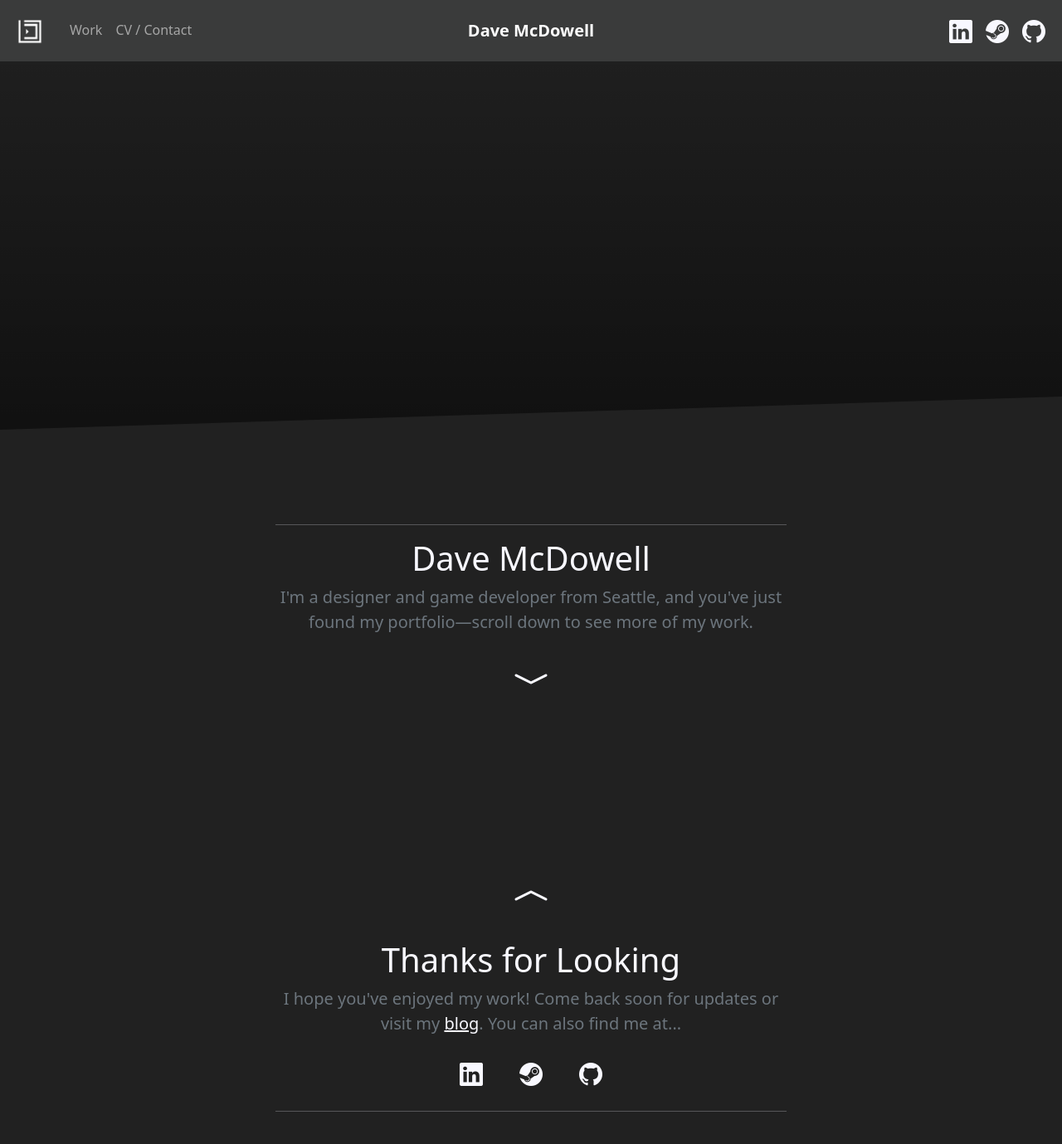
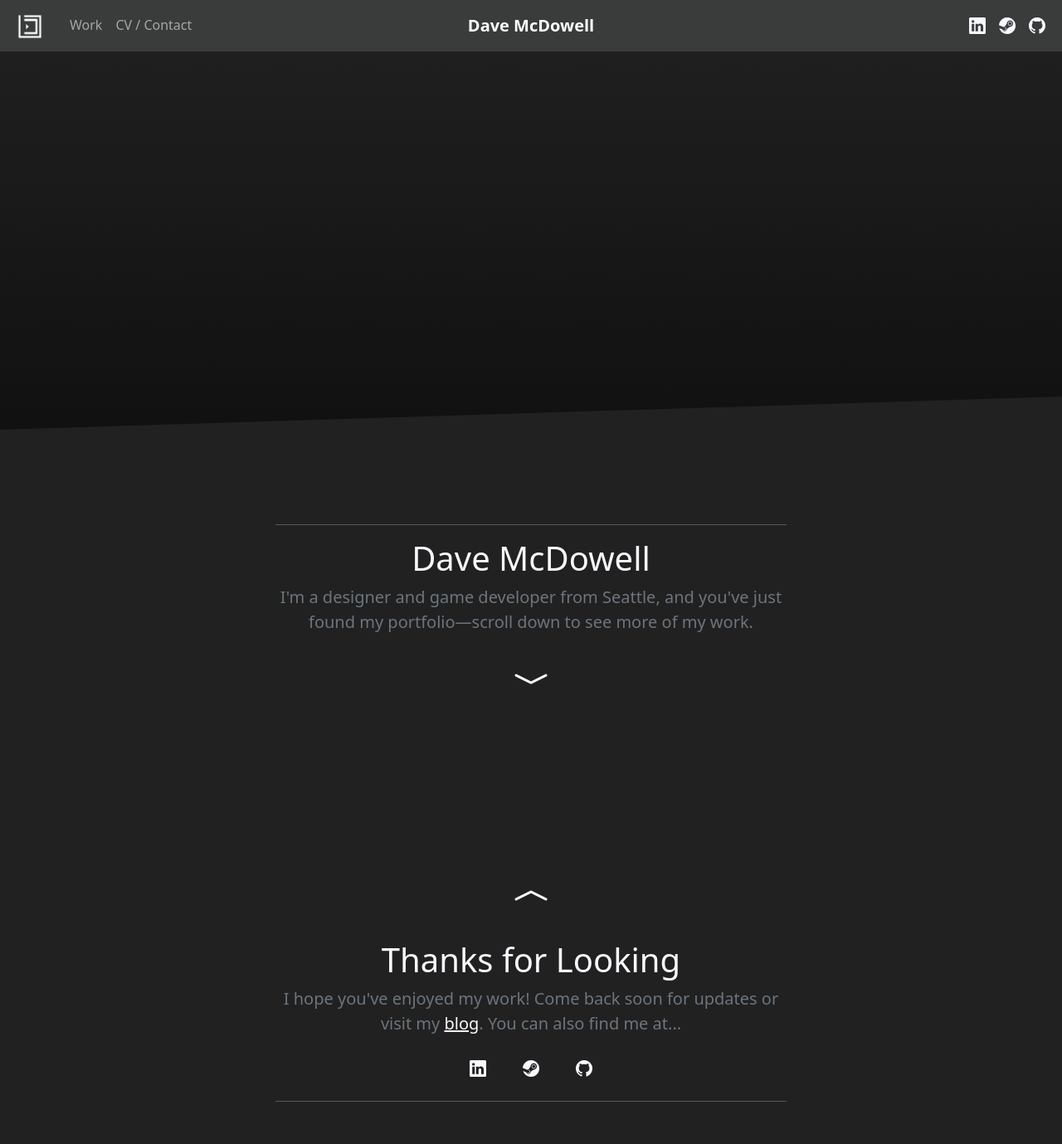
Before and after one commit to davemcdowell/portfolio, a Jekyll site: the page built from index.html, in a window 1280 px wide and 1400 px high. Shown: the top 1379 px of the window at 83% size. Built offline with Jekyll 4.4.1, drawn with Linux system fonts in a browser that asks for light colours; nearby versions of some CDN libraries.

Commit message:
Update moxxi.css

```diff
--- a/assets/moxxi.css
+++ b/assets/moxxi.css
@@ -56,7 +56,7 @@ hr {
 }
 
 .nav-link i {
-    font-size: 1.75em;
+    font-size: 1.25em;
 }
 
 /* Hero image */
```
